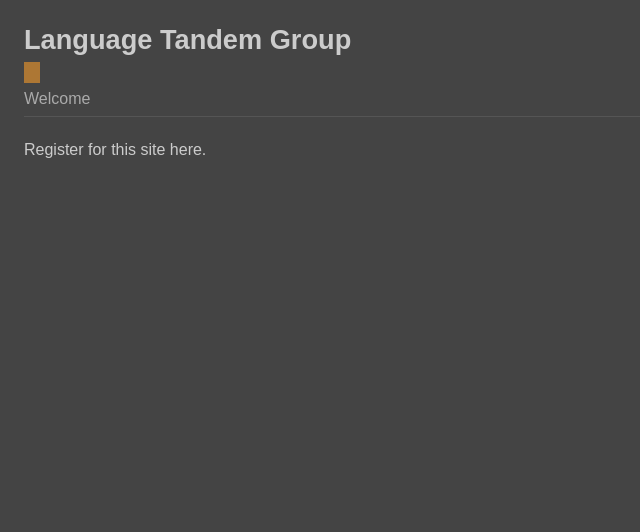
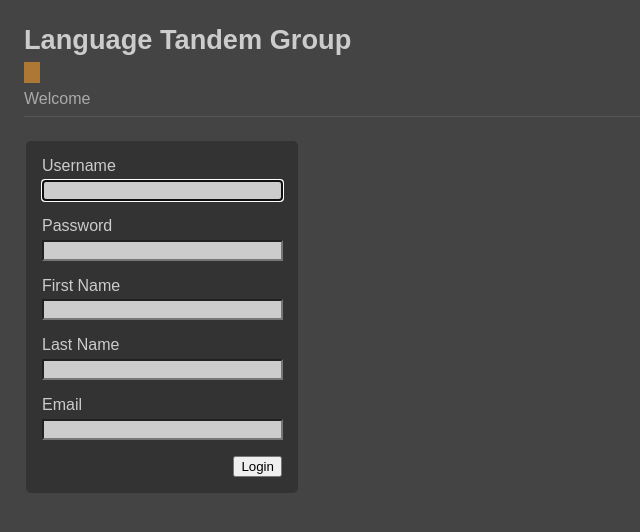
Before and after one commit to edwardtanguay/et01-react-register-frontend, a React (Vite) app: page /register in a window 1280 px wide. Shown: the top 532 px of the page, without its empty margins (0-640 px from the left). Built offline with nearby package versions, Linux system fonts and the light colour scheme; no server answers.

Commit message:
logout works

```diff
--- a/src/App.tsx
+++ b/src/App.tsx
@@ -65,7 +65,15 @@ function App() {
 				{currentUser.accessGroups.includes('members') && (
 					<Route path="/members" element={<PageMembers />} />
 				)}
-				<Route path="/register" element={<PageRegister />} />
+				<Route
+					path="/register"
+					element={
+						<PageRegister
+							baseUrl={baseUrl}
+							setCurrentUser={setCurrentUser}
+						/>
+					}
+				/>
 				<Route
 					path="/login"
 					element={
--- a/src/pages/PageLogout.tsx
+++ b/src/pages/PageLogout.tsx
@@ -16,7 +16,9 @@ export const PageLogout = (props: IPageLogoutProps) => {
 		(async () => {
 			const data = (
 				await axios.get(
-					`${baseUrl}/logout`)).data;
+					`${baseUrl}/logout`,{
+					withCredentials: true,
+				})).data;
 			const _currentUser = data.currentUser;
 			if (_currentUser.username === 'anonymousUser') {
 				setCurrentUser(_currentUser);
--- a/src/pages/PageRegister.tsx
+++ b/src/pages/PageRegister.tsx
@@ -1,7 +1,111 @@
-export const PageRegister = () => {
+import { useState } from 'react';
+import axios from 'axios';
+import { IUser } from '../interfaces';
+import { useNavigate } from 'react-router-dom';
+
+interface IPageRegisterProps {
+	baseUrl: string;
+	setCurrentUser: React.Dispatch<React.SetStateAction<IUser>>;
+}
+
+export const PageRegister = (props: IPageRegisterProps) => {
+	const { baseUrl, setCurrentUser } = props;
+	const [formMessage, setFormMessage] = useState('');
+	const [username, setUsername] = useState('');
+	const [password, setPassword] = useState('');
+	const [firstName, setFirstName] = useState('');
+	const [lastName, setLastName] = useState('');
+	const [email, setEmail] = useState('');
+
+	const navigate = useNavigate();
+
+	const handleRegisterButton = (e: React.MouseEvent<HTMLElement>) => {
+		e.preventDefault();
+		(async () => {
+			const data = (
+				await axios.post(
+					`${baseUrl}/register`,
+					{ username, password, firstName, lastName, email},
+					{ withCredentials: true }
+				)
+			).data;
+			const _currentUser = data.currentUser;
+			if (_currentUser.username === 'anonymousUser') {
+				setFormMessage('');
+				setUsername('');
+				setPassword('');
+				setFirstName('');
+				setLastName('');
+				setEmail('');
+				navigate('/login');
+			}
+		})();
+	};
+
 	return (
-		<>
-			<p>Register for this site here.</p>
-		</>
+		<form>
+			<fieldset>
+				<div className="row">
+					<label>Username</label>
+					<div>
+						<input
+							autoFocus
+							type="text"
+							value={username}
+							onChange={(e) => setUsername(e.target.value)}
+						/>
+					</div>
+				</div>
+
+				<div className="row">
+					<label>Password</label>
+					<div>
+						<input
+							type="password"
+							value={password}
+							onChange={(e) => setPassword(e.target.value)}
+						/>
+					</div>
+				</div>
+
+				<div className="row">
+					<label>First Name</label>
+					<div>
+						<input
+							type="text"
+							value={firstName}
+							onChange={(e) => setFirstName(e.target.value)}
+						/>
+					</div>
+				</div>
+
+				<div className="row">
+					<label>Last Name</label>
+					<div>
+						<input
+							type="text"
+							value={lastName}
+							onChange={(e) => setLastName(e.target.value)}
+						/>
+					</div>
+				</div>
+
+				<div className="row">
+					<label>Email</label>
+					<div>
+						<input
+							type="text"
+							value={email}
+							onChange={(e) => setEmail(e.target.value)}
+						/>
+					</div>
+				</div>
+
+				<div className="buttonRow">
+					<div className="formMessage">{formMessage}</div>
+					<button onClick={(e) => handleRegisterButton(e)}>Login</button>
+				</div>
+			</fieldset>
+		</form>
 	);
 };
```
